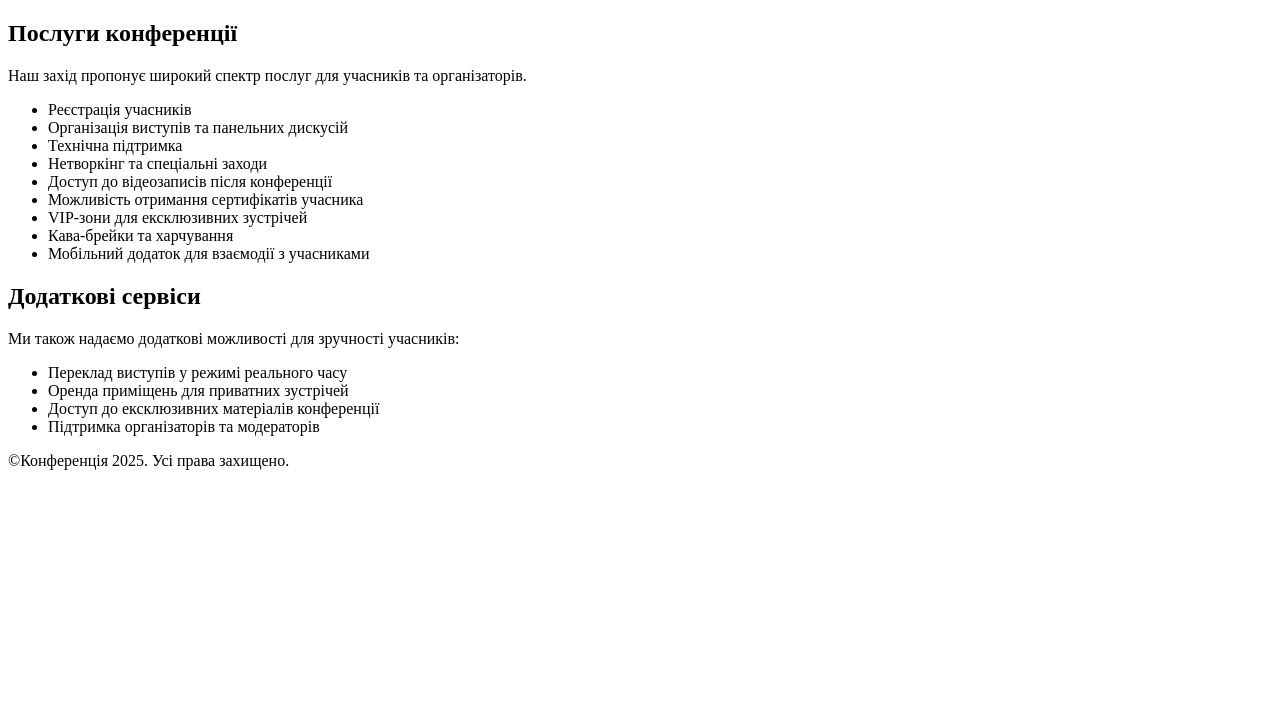
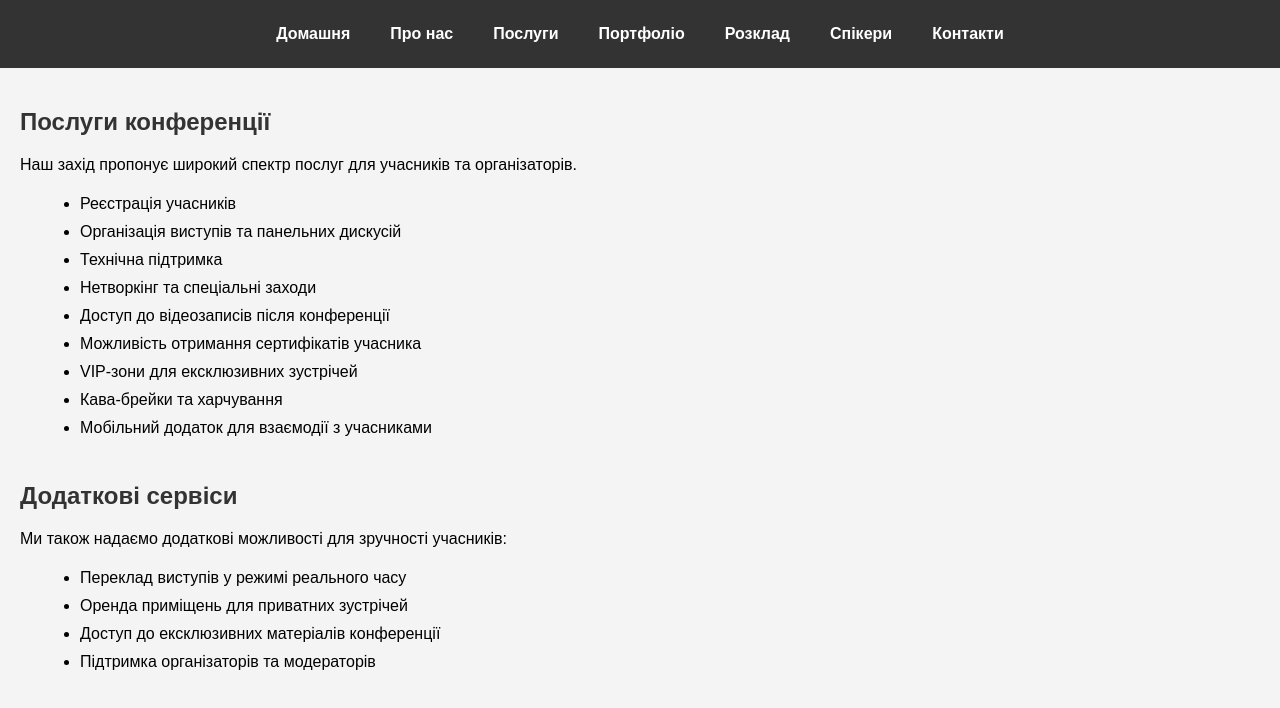
Before and after one commit to Denis228007/WebGuchok, a plain HTML site: page services.html in a window 1280 px wide. Drawn offline with Linux system fonts and the light colour scheme.

Commit message:
кінець 2

```diff
--- a/services.html
+++ b/services.html
@@ -4,11 +4,92 @@
     <meta charset="UTF-8">
     <meta name="viewport" content="width=device-width, initial-scale=1.0">
     <title>Послуги конференції</title>
-    <link rel="stylesheet" href="styles.css">
+    <style>
+        body {
+            font-family: Arial, sans-serif;
+            margin: 0;
+            padding: 0;
+            background-color: #f4f4f4;
+        }
+
+        header {
+            background-color: #333;
+            color: white;
+            padding: 20px;
+            text-align: center;
+        }
+
+        header nav ul {
+            list-style-type: none;
+            padding: 0;
+            margin: 0;
+            display: flex;
+            justify-content: center;
+            gap: 20px;
+        }
+
+        header nav ul li {
+            display: inline;
+        }
+
+        header nav ul li a {
+            text-decoration: none;
+            color: white;
+            padding: 10px;
+            font-weight: bold;
+        }
+
+        header nav ul li a:hover {
+            background-color: #555;
+        }
+
+        main {
+            padding: 20px;
+        }
+
+        h1, h2 {
+            color: #333;
+        }
+
+        .services, .extra-services {
+            margin-bottom: 40px;
+        }
+
+        ul {
+            list-style-type: disc;
+            margin-left: 20px;
+        }
+
+        ul li {
+            padding: 5px 0;
+        }
+
+        footer {
+            text-align: center;
+            margin-top: 20px;
+            padding: 10px;
+            background-color: #333;
+            color: white;
+        }
+    </style>
 </head>
 <body>
+    <header>
+        <nav>
+            <ul>
+                <li><a href="index.html">Домашня</a></li>
+                <li><a href="about.html">Про нас</a></li>
+                <li><a href="services.html">Послуги</a></li>
+                <li><a href="portfolio.html">Портфоліо</a></li>
+                <li><a href="schedule.html">Розклад</a></li>
+                <li><a href="speakers.html">Спікери</a></li>
+                <li><a href="contacts.html">Контакти</a></li>
+            </ul>
+        </nav>
+    </header>
+
     <main>
-        <section>
+        <section class="services">
             <h1>Послуги конференції</h1>
             <p>Наш захід пропонує широкий спектр послуг для учасників та організаторів.</p>
             <ul>
@@ -24,7 +105,7 @@
             </ul>
         </section>
 
-        <section>
+        <section class="extra-services">
             <h2>Додаткові сервіси</h2>
             <p>Ми також надаємо додаткові можливості для зручності учасників:</p>
             <ul>
@@ -36,8 +117,5 @@
         </section>
     </main>
 
-    <footer>
-        <p>&copy;Конференція 2025. Усі права захищено.</p>
-    </footer>
 </body>
 </html>
--- /dev/null
+++ b/styles.css
@@ -0,0 +1,171 @@
+body {
+    font-family: Arial, sans-serif;
+    margin: 0;
+    padding: 0;
+    background-color: #f4f4f4;
+    color: #333;
+}
+
+header {
+    background-color: #333;
+    padding: 15px 0;
+}
+
+nav ul {
+    list-style-type: none;
+    padding: 0;
+    margin: 0;
+    display: flex;
+    justify-content: center;
+    gap: 20px;
+}
+
+nav ul li {
+    display: inline;
+}
+
+nav ul li a {
+    text-decoration: none;
+    color: white;
+    font-weight: bold;
+    padding: 10px 15px;
+    display: block;
+}
+
+nav ul li a:hover {
+    background-color: #555;
+    border-radius: 5px;
+}
+
+main {
+    width: 80%;
+    margin: 30px auto;
+    background: white;
+    padding: 20px;
+    border-radius: 10px;
+    box-shadow: 0px 0px 10px rgba(0, 0, 0, 0.1);
+}
+
+.services, .extra-services {
+    padding: 20px;
+    background: #fff;
+    border-radius: 8px;
+    margin-bottom: 20px;
+}
+
+.services h1, .extra-services h2 {
+    color: #0056b3;
+    text-align: center;
+}
+
+.services ul, .extra-services ul {
+    list-style-type: none;
+    padding: 0;
+}
+
+.services ul li, .extra-services ul li {
+    padding: 10px;
+    background: #f8f9fa;
+    margin: 5px 0;
+    border-radius: 5px;
+    box-shadow: 0 0 5px rgba(0, 0, 0, 0.1);
+}
+
+footer {
+    text-align: center;
+    padding: 15px;
+    background: #333;
+    color: white;
+    margin-top: 20px;
+}
+body.about-page {
+    font-family: Arial, sans-serif;
+    background-color: #f0f0f0;
+    margin: 0;
+    padding: 0;
+    color: #333;
+}
+
+/* Стилі для заголовку секції */
+.about-us h1 {
+    text-align: center;
+    color: #0056b3;
+    margin-top: 40px;
+}
+
+/* Стилі для контейнера команди */
+.team {
+    display: flex;
+    justify-content: center;
+    gap: 30px;
+    margin-top: 40px;
+    flex-wrap: wrap;
+}
+
+/* Стилі для окремого члена команди */
+.team-member {
+    background-color: white;
+    border-radius: 10px;
+    padding: 20px;
+    box-shadow: 0 4px 10px rgba(0, 0, 0, 0.1);
+    text-align: center;
+    width: 280px;
+    margin-bottom: 30px;
+}
+
+/* Стилі для фото */
+.team-photo {
+    width: 100%;
+    height: auto;
+    border-radius: 50%;
+    border: 4px solid #0056b3;
+    margin-bottom: 20px;
+}
+
+/* Стилі для імені */
+.team-member h3 {
+    color: #0056b3;
+    margin-bottom: 10px;
+}
+
+/* Стилі для тексту */
+.team-member p {
+    font-size: 14px;
+    color: #555;
+}
+
+/* Стилі для навігації */
+nav ul {
+    list-style-type: none;
+    padding: 0;
+    margin: 0;
+    display: flex;
+    justify-content: center;
+    gap: 20px;
+}
+
+nav ul li {
+    display: inline;
+}
+
+nav ul li a {
+    text-decoration: none;
+    color: white;
+    font-weight: bold;
+    padding: 10px 15px;
+    background-color: #333;
+    border-radius: 5px;
+}
+
+nav ul li a:hover {
+    background-color: #555;
+}
+
+/* Стилі для футера */
+footer {
+    text-align: center;
+    padding: 15px;
+    background-color: #333;
+    color: white;
+    margin-top: 40px;
+}
```
Also changed, not shown: about.html (added, +51 -0 lines), contacts.html (+43 -1 lines), portfolio.html (+55 -0 lines), images/people1.png (added), images/people2.png (added), images/people3.png (added).
